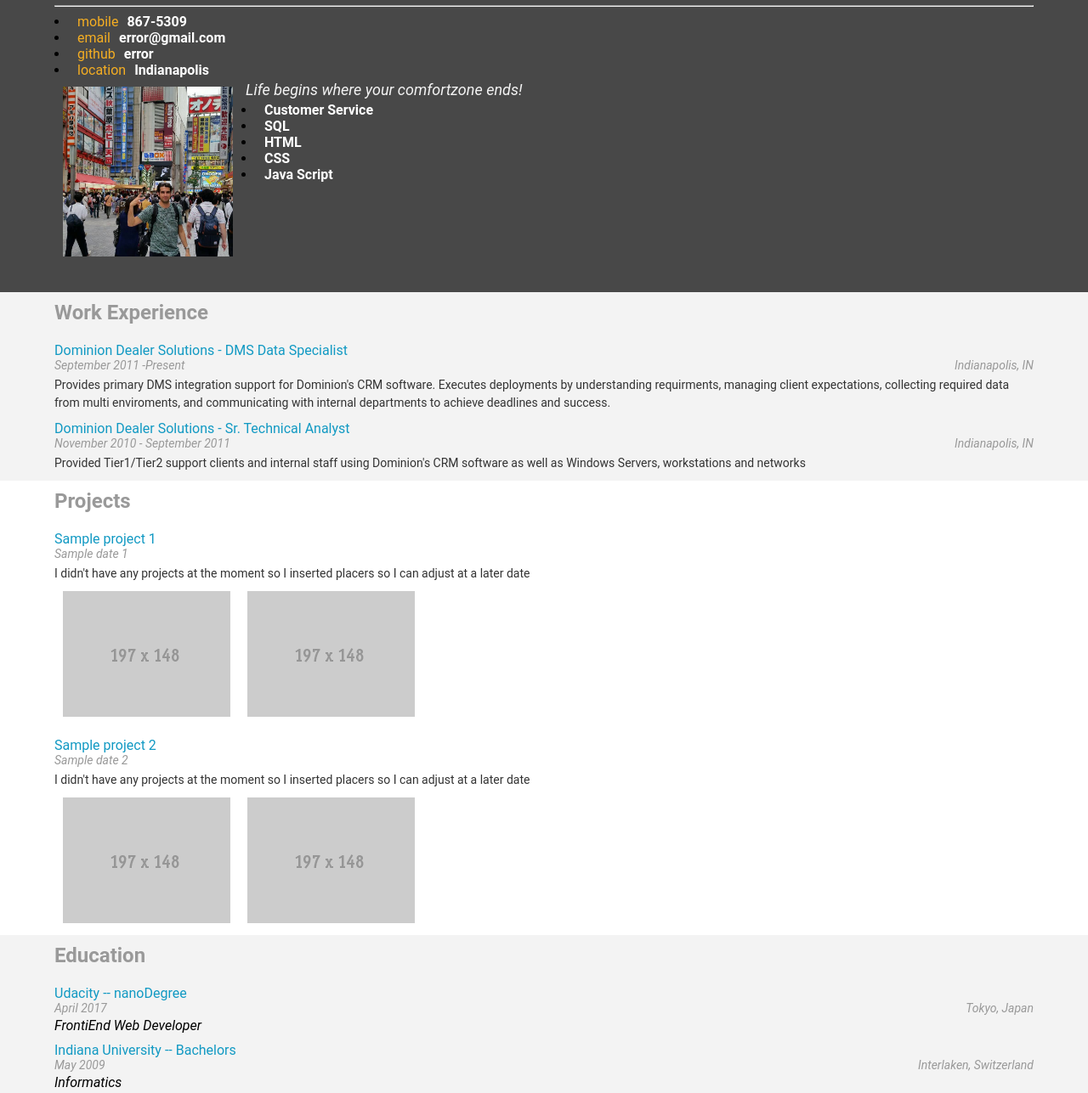
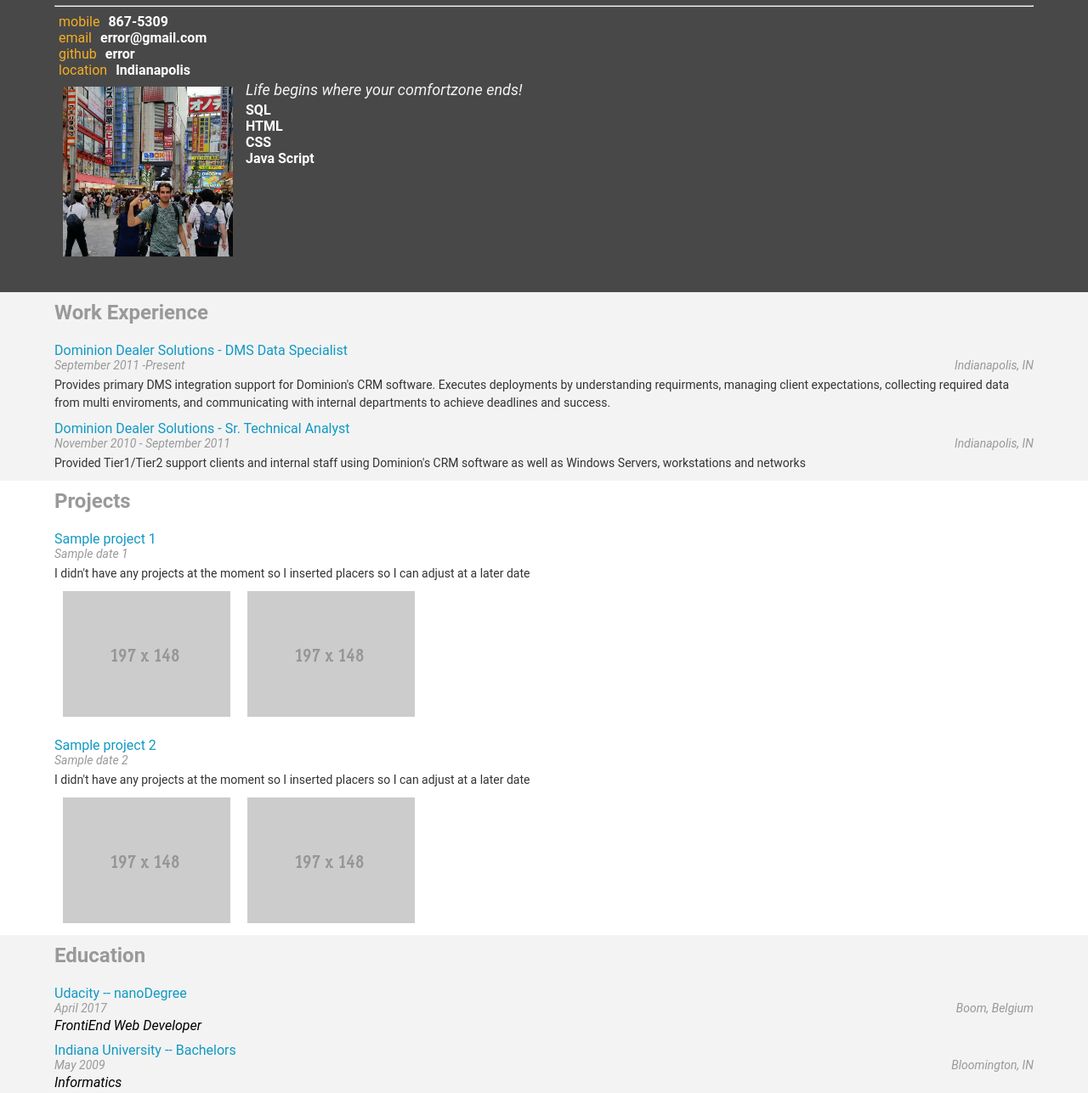
Before and after one commit to lucero-develops/FEND_resume, a plain HTML site: page index.html in a window 1280 px wide. Shown: the part 102-1389 px from the top of the page at 85% size. Drawn offline with Linux system fonts and the light colour scheme; some packages are replaced by stand-ins of ours.

Commit message:
set list type to none for all li elements

```diff
--- a/css/style.css
+++ b/css/style.css
@@ -148,6 +148,11 @@ a {
   padding: 10px;
 }
 
+/*taking the bullet points off of the flex-item class */
+li {
+  list-style-type: none;
+}
+
 .center-content {
   padding: 2.5% 5%;
 }
--- a/index.html
+++ b/index.html
@@ -20,7 +20,7 @@ need to load. You'll see a lot of <link>s to CSS files for styles and
   <meta charset="utf-8">
 
   <!-- Tells the browser what the title of this page should be. -->
-  <title>Resume</title>
+  <title>Lucero.io</title>
 
   <!-- Load the page styles. -->
   <link href="css/style.css" rel="stylesheet">
--- a/js/resumeBuilder.js
+++ b/js/resumeBuilder.js
@@ -11,7 +11,7 @@ var bio ={
 	},
 	"welcomeMessage": "Life begins where your comfortzone ends!",
 	"skills": [
-		"Customer Service", "SQL", "HTML", "CSS", "Java Script"],
+		"SQL", "HTML", "CSS", "Java Script"],
 	"biopic": "images/tokyo.jpg"
 }
 
@@ -22,12 +22,12 @@ var education ={
 			"degree": "   nanoDegree",
 			"majors": ["FrontiEnd Web Developer"],
 			"dates": "April 2017",
-			"location": "Tokyo, Japan",
+			"location": "Boom, Belgium",
 			"url": "https://www.udacity.com/course/front-end-web-developer-nanodegree--nd001"
 		},
 		{
 			"name": "Indiana University",
-			"location": "Interlaken, Switzerland ",
+			"location": "Bloomington, IN",
 			"degree": "Bachelors",
 			"majors": ["Informatics"],
 			"dates": "May 2009",
```
